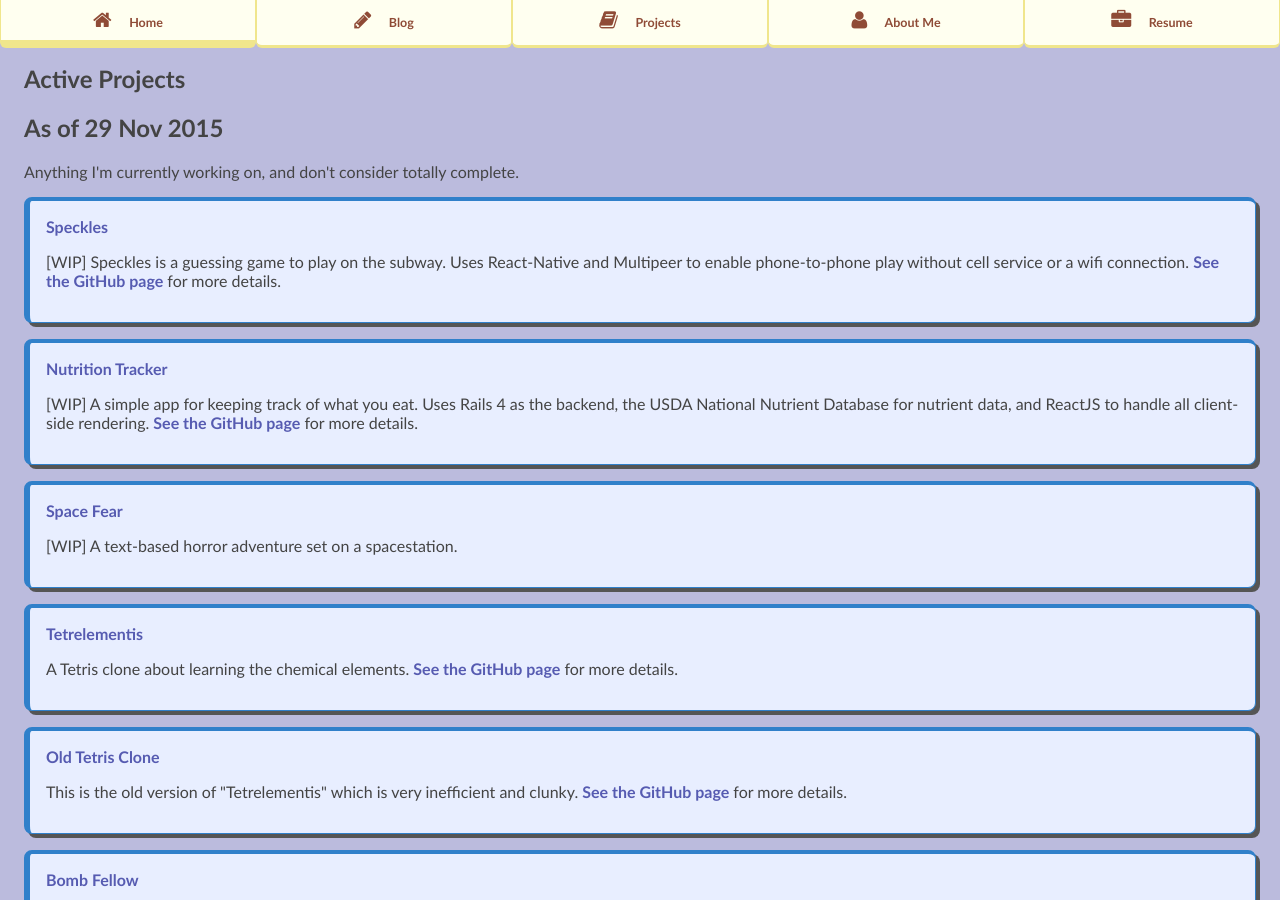
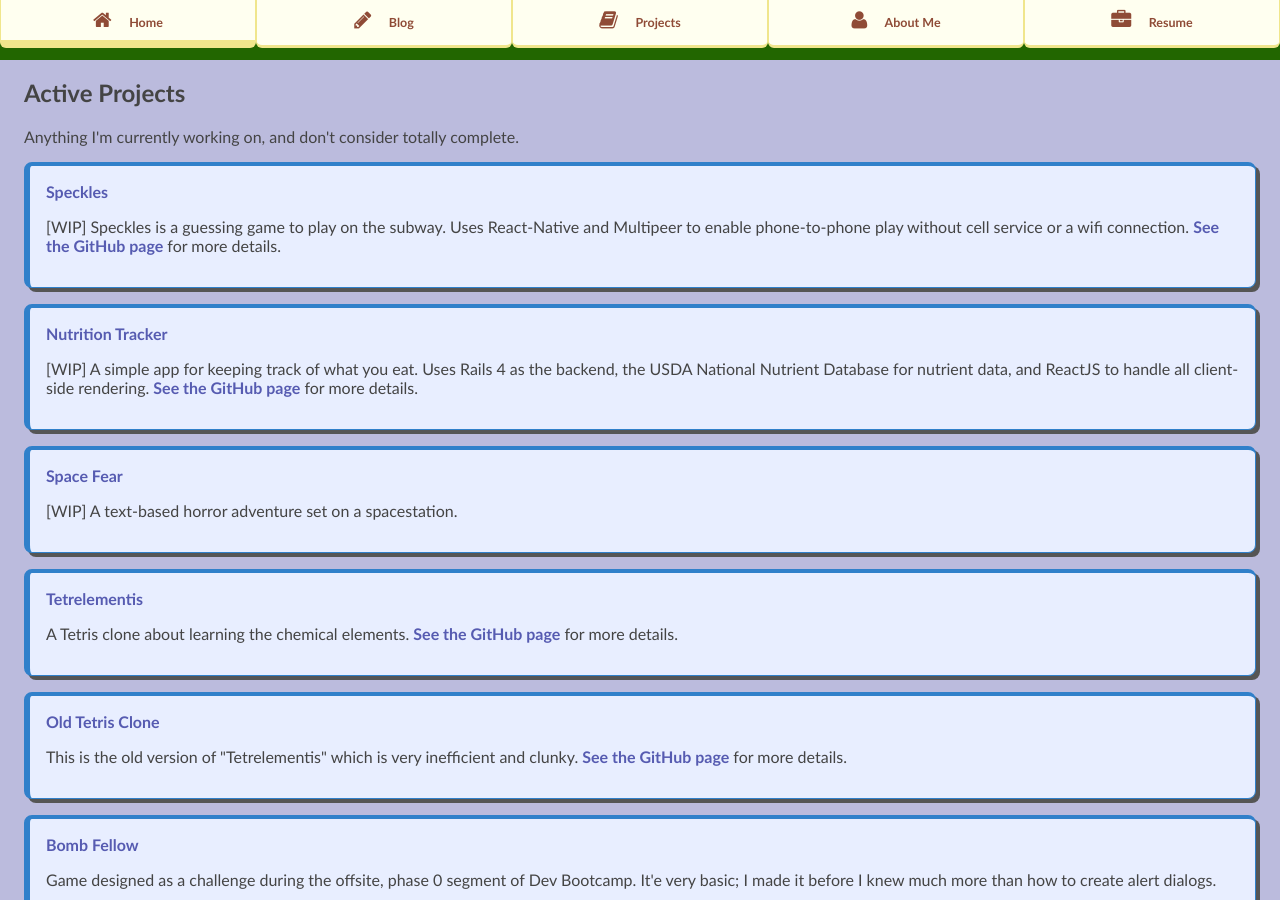
Before and after one commit to peternatewood/RoyTuesday.github.io, a Jekyll site: the page built from _pages/projects.html, in a window 1280 px wide and 900 px high. Built offline with Jekyll 4.4.1, drawn with Linux system fonts in a browser that asks for light colours; some of the changed text lies outside the part shown.

Commit message:
Update nav bar styling

```diff
--- a/_includes/footer.html
+++ b/_includes/footer.html
@@ -1,4 +1,5 @@
 <footer>
+  <div class="footer-center">
     <p class="footer-links">
       <a href="https://github.com/peternatewood" target="_blank">
         <span class="fa fa-github" title="GitHub"></span>
--- a/_pages/projects.html
+++ b/_pages/projects.html
@@ -8,9 +8,6 @@
   <h1>
     Active Projects
   </h1>
-  <h2>
-    As of 29 Nov 2015
-  </h2>
   <p>
     Anything I'm currently working on, and don't consider totally complete.
   </p>
--- a/_sass/default.scss
+++ b/_sass/default.scss
@@ -15,6 +15,26 @@
   -o-transition: #{$transition};
   transition: #{$transition};
 }
+@mixin keyframes($animationName) {
+  @-webkit-keyframes #{$animationName} {
+      @content;
+  }
+  @-moz-keyframes #{$animationName} {
+      @content;
+  }
+  @-o-keyframes #{$animationName} {
+      @content;
+  }
+  @keyframes #{$animationName} {
+      @content;
+  }
+}
+@mixin animation($animation) {
+  -webkit-animation: $animation;
+  -moz-animation: $animation;
+  -o-animation: $animation;
+  animation: $animation;
+}
 
 body {
   background-color: $background_color;
@@ -24,9 +44,9 @@
   width: 100%;
 
   header {
-    background-color: transparent;
+    background-color: #260;
     margin: 0;
-    padding: 0;
+    padding: 0 0 12px 0;
     position: fixed;
     top: 0;
     width: 100%;
@@ -64,6 +84,7 @@
 
         a.nav-link {
           color: #8F4B36;
+          box-sizing: border-box;
           font-size: 1.25em;
           padding: 0.5em 0;
           height: 100%;
@@ -98,7 +119,7 @@
 
   main {
     background-color: transparent;
-    margin: 4em 0 0 0;
+    margin: 78px 0 0 0;
     padding: 0 24px;
     position: relative;
     z-index: 0;
@@ -173,6 +194,15 @@
     background-color: $light_blue;
     padding: 0.5em;
     text-align: center;
+
+    div {
+      display: inline-block;
+      margin: 0 auto;
+    }
+
+    .footer-center {
+      max-width: 500px;
+    }
 
     p {
       margin: 0.375em auto;
@@ -399,3 +429,51 @@
     }
   }
 }
+@include keyframes(spin) {
+  0% {
+    transform: rotate(0deg);
+  }
+  100% {
+    transform: rotate(360deg);
+  }
+}
+.spinner {
+  background-color: inherit;
+  border: 8px solid #333;
+  border-radius: 50%;
+  box-sizing: border-box;
+  height: 50px;
+  width: 50px;
+  position: relative;
+
+  &:before {
+    @include animation(spin 2s ease infinite);
+    background-color: inherit;
+    border: 1px solid $light_blue;
+    border-radius: 25px 0 0 25px;
+    box-sizing: content-box;
+    content: '';
+    height: 50px;
+    width: 25px;
+    top: -9px;
+    left: -9px;
+    position: absolute;
+    transform: translateZ(0);
+    transform-origin: 25px;
+  }
+  &:after {
+    @include animation(spin 2s ease infinite 500ms);
+    background-color: inherit;
+    border: 1px solid $light_blue;
+    border-radius: 0 25px 25px 0;
+    box-sizing: content-box;
+    content: '';
+    height: 50px;
+    width: 25px;
+    top: -9px;
+    right: -9px;
+    position: absolute;
+    transform: translateZ(0);
+    transform-origin: 0;
+  }
+}
```
Also changed, not shown: other parts of _includes/footer.html (+2 -1 lines). Lines whose indentation alone changed are shown as unchanged.
